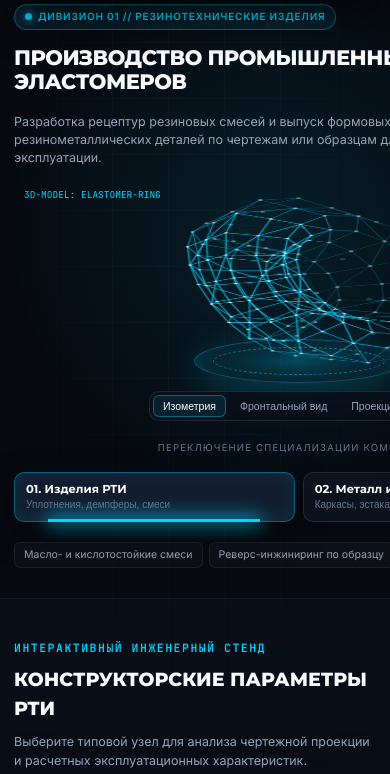
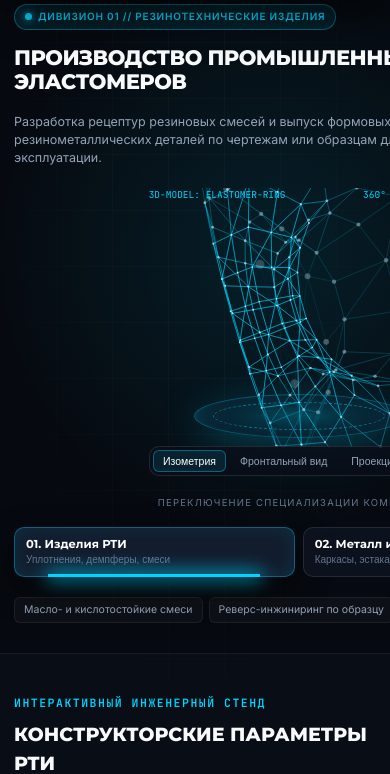
Before and after one commit to thomass1222/rti, a plain HTML site: page index.html in a window 390 px wide. Shown: the part 70-844 px from the top of the page. Drawn offline with Linux system fonts and the light colour scheme.

Commit message:
Update index.html

```diff
--- a/index.html
+++ b/index.html
@@ -1262,10 +1262,24 @@
                 margin: 2px 0 6px 0;
             }
 
-            .holo-viewport {
-                height: 205px;
-                max-width: 100%;
-            }
+         .holo-viewport {
+             width: 100%;
+             max-width: 320px;
+             height: 260px;
+             margin: 0 auto;
+         }
+
+         #hero-3d-canvas {
+             width: 100%;
+             height: 100%;
+             display: block;
+         }
+
+         .holo-pedestal {
+             width: 220px;
+             height: 48px;
+             bottom: 12px;
+         }
 
             .stage-hud-top {
                 top: 0;
@@ -2472,13 +2486,26 @@
             `).join('');
         }
 
-        // =========================================================
+  // =========================================================
         // 5. ИНТЕРАКТИВНЫЙ 3D-ДВИЖОК НА ПЬЕДЕСТАЛЕ
         // =========================================================
         const canvas = document.getElementById('hero-3d-canvas');
         const ctx = canvas.getContext('2d');
-        const CW = canvas.width = 500;
-        const CH = canvas.height = 420;
+        let CW = 500;
+        let CH = 420;
+
+        function resize3DCanvas() {
+            const rect = canvas.getBoundingClientRect();
+            if (rect.width > 0 && rect.height > 0) {
+                const dpr = Math.min(window.devicePixelRatio || 1, 2);
+                canvas.width = rect.width * dpr;
+                canvas.height = rect.height * dpr;
+                CW = canvas.width;
+                CH = canvas.height;
+            }
+        }
+        window.addEventListener('resize', resize3DCanvas);
+        resize3DCanvas();
 
         const SEGMENTS = 16;
         const RINGS = 10;
@@ -2614,6 +2641,9 @@
 
             const proj = [];
 
+            // Автоматический масштаб модели под размер экрана
+            const baseScale = Math.min(CW, CH) * 0.95;
+
             for (let i = 0; i < vertices.length; i++) {
                 const v = vertices[i];
                 v.x += (v.tx - v.x) * 0.08;
@@ -2623,12 +2653,12 @@
                 const x1 = v.x * cosY - v.z * sinY;
                 const z1 = v.z * cosY + v.x * sinY;
                 const y1 = v.y * cosX - z1 * sinX;
-                const z2 = z1 * cosX + pYOffset(v.y, sinX);
-
-                const fov = 440 / (440 + z2);
+                const z2 = z1 * cosX + v.y * sinX;
+
+                const fov = baseScale / (baseScale + z2 * 1.5);
                 proj.push({
                     px: CW / 2 + x1 * fov,
-                    py: CH / 2 - 14 + y1 * fov,
+                    py: CH / 2 - 8 + y1 * fov,
                     z: z2,
                     fov: fov
                 });
@@ -2641,7 +2671,7 @@
                 const depthAlpha = Math.max(0.08, Math.min(0.75, (avgZ + 180) / 320));
 
                 ctx.strokeStyle = `rgba(${strokeRGB}, ${depthAlpha})`;
-                ctx.lineWidth = depthAlpha * 1.7;
+                ctx.lineWidth = depthAlpha * (CW < 600 ? 1.2 : 1.7);
                 ctx.beginPath();
                 ctx.moveTo(p1.px, p1.py);
                 ctx.lineTo(p2.px, p2.py);
@@ -2653,15 +2683,11 @@
                 const alpha = Math.max(0.15, Math.min(0.95, (p.z + 180) / 320));
                 ctx.fillStyle = `rgba(${nodeRGB}, ${alpha})`;
                 ctx.beginPath();
-                ctx.arc(p.px, p.py, 1.8 * p.fov, 0, Math.PI * 2);
+                ctx.arc(p.px, p.py, (CW < 600 ? 1.4 : 1.8) * p.fov, 0, Math.PI * 2);
                 ctx.fill();
             }
 
             requestAnimationFrame(renderHero3D);
-        }
-
-        function pYOffset(vy, sinX) {
-            return vy * sinX;
         }
 
         renderHero3D();
```
